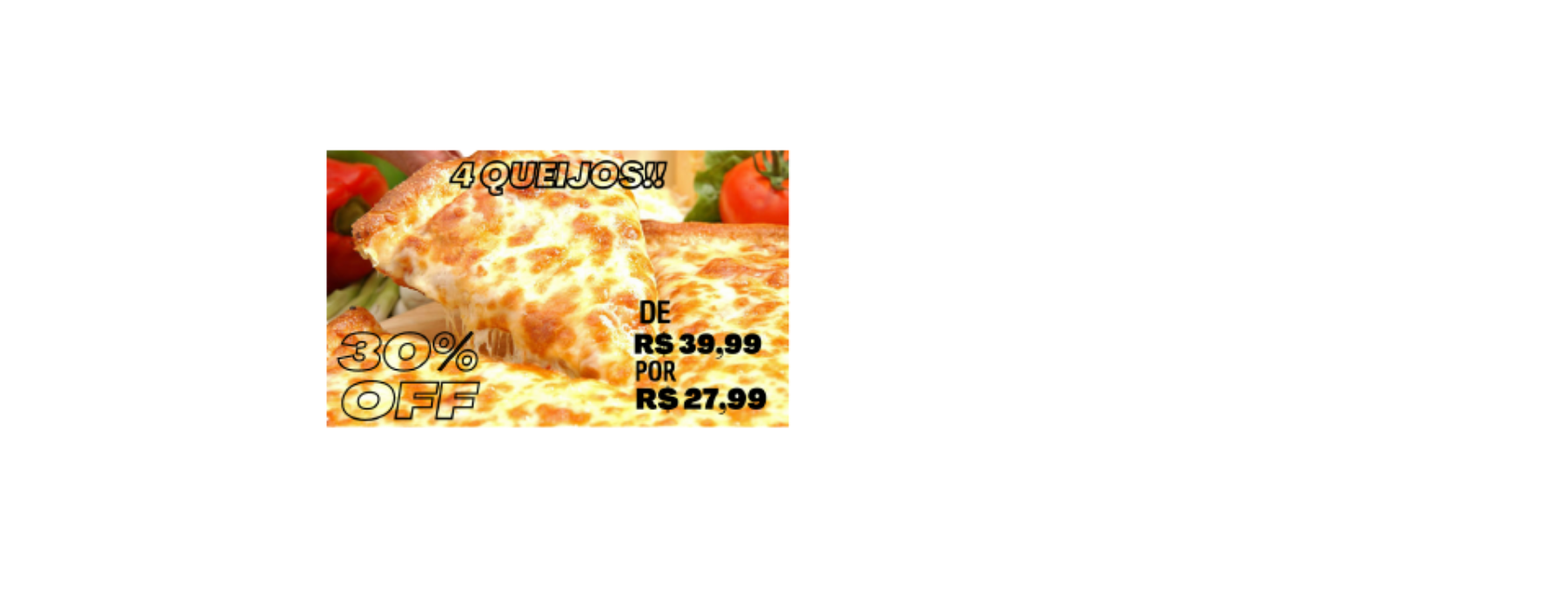
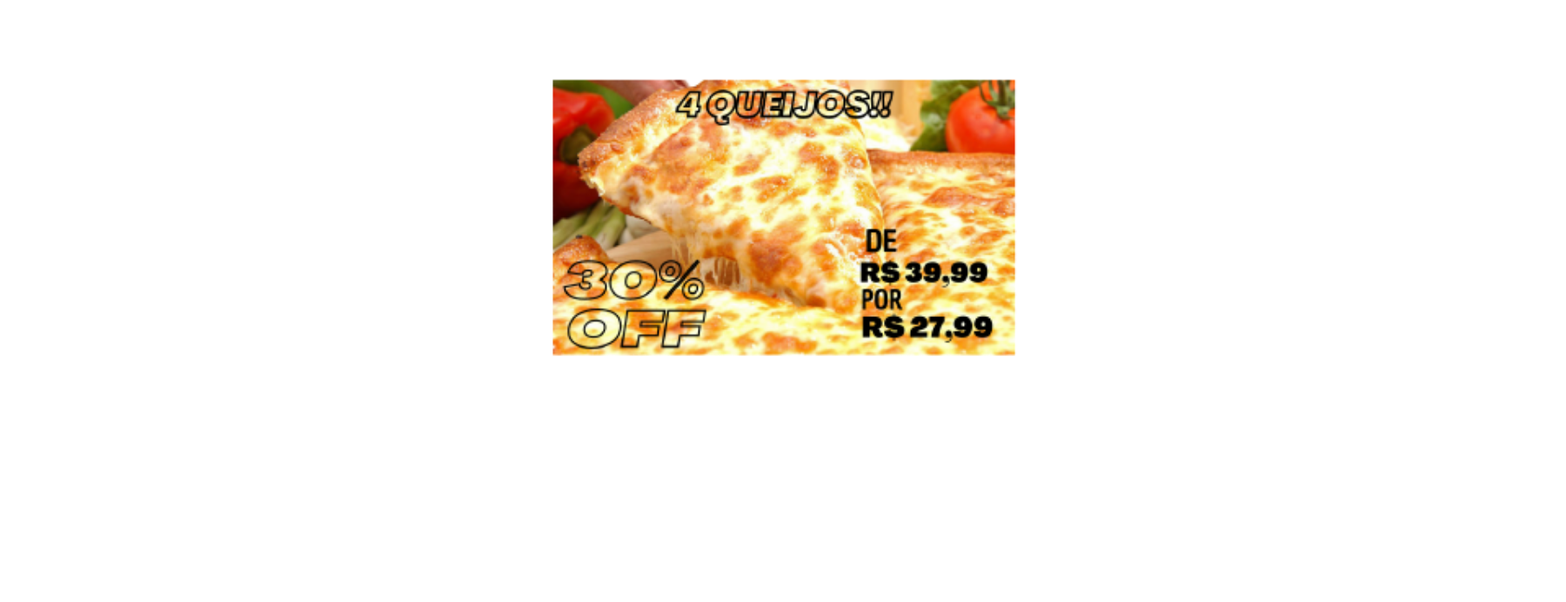
Before and after one commit to RafaelOliveira80/Projeto-Pizzas-Black, a plain HTML site: page index.html in a window 1280 px wide. Shown: the part 193-886 px from the top of the page at 87% size, 1800 px wide, since content can reach past the window. After the commit the page ends 802 px from the top, so only its background shows below. Drawn offline with nearby package versions, Linux system fonts and the light colour scheme.

Commit message:
inicio projeto

```diff
--- a/css/style.css
+++ b/css/style.css
@@ -35,6 +35,13 @@ body{
 
 #image_pizza{
     width: 1250px;
+    height: 700px;
+    margin-top: -10vh;
 
 
 }
+
+#img_mega{
+    width: 1800px;
+
+}
--- a/index.html
+++ b/index.html
@@ -5,7 +5,7 @@
     <!-- Required meta tags -->
     <meta charset="utf-8">
     <meta name="viewport" content="width=device-width, initial-scale=1, shrink-to-fit=no">
-    <link rel="shortcut icon" href="pizza.png" type="image/x-icon" />
+
 
 
 
@@ -41,10 +41,10 @@
         </div>
       </nav>
 
-
+      <div id="img_mega">
       <center><h1 id="promoçao">MEGA PROMOÇÃO!!</h1></center>
       <center><img id="image_pizza" src="imagens/50off.png"></center>
-
+</div>
 
 
 
```
